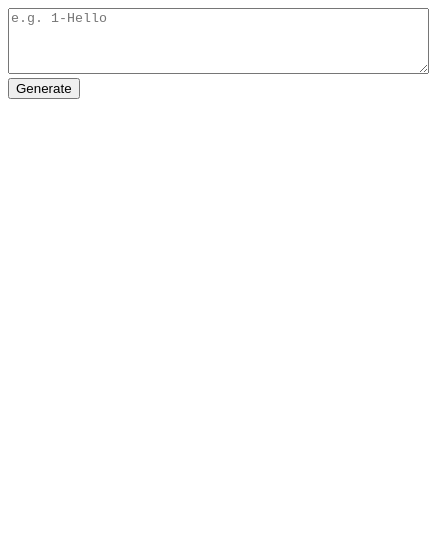
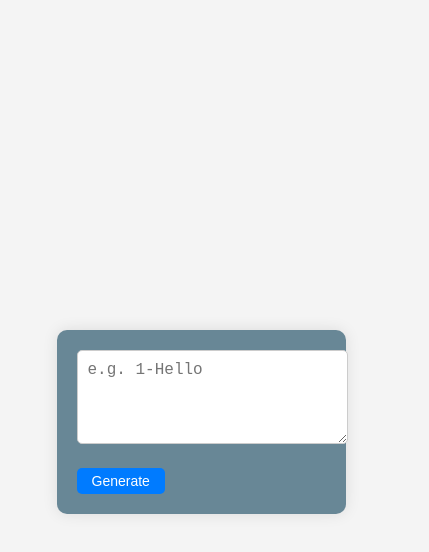
Before and after one commit to 6a6ak/Chart2Do, a plain HTML site: page index.html in a window 390 px wide. Shown: the whole page, 429 px wide, since content can reach past the window. Drawn offline with Linux system fonts and the light colour scheme.

Commit message:
sofar so good

```diff
--- a/index.html
+++ b/index.html
@@ -7,11 +7,19 @@
     <link rel="stylesheet" href="styles.css">
 </head>
 <body>
-    <div>
-        <textarea id="inputText" rows="4" cols="50" placeholder="e.g. 1-Hello"></textarea>
-        <button onclick="generateBoxes()">Generate</button>
+
+    <div id="inputSection">
+        <div class="textarea-container">
+            <textarea id="inputText" rows="4" placeholder="e.g. 1-Hello"></textarea>
+            <button class="button" onclick="generateBoxes()">Generate</button>
+        </div>
     </div>
-    <div id="outputContainer"></div>
+
+    <div id="chartSection" style="display: none;">
+        <button class="back-button" onclick="showInput()">Back</button>
+        <div id="outputContainer"></div>
+    </div>
+
     <script src="script.js"></script>
 </body>
-</html>
+ </html>
--- a/script.js
+++ b/script.js
@@ -1,9 +1,9 @@
 function generateBoxes() {
     const input = document.getElementById('inputText').value.trim();
-    const lines = input.split("\n");
+    const lines = input.split("\n").filter(line => line.trim() !== "");
 
     const outputContainer = document.getElementById('outputContainer');
-    outputContainer.innerHTML = ''; // clear previous boxes
+    outputContainer.innerHTML = '';
 
     lines.forEach((line, index) => {
         const [num, text] = line.split('-');
@@ -13,9 +13,26 @@ function generateBoxes() {
         lineDiv.className = 'line';
 
         texts.forEach((t) => {
+            // Create checkbox
+            const checkbox = document.createElement('input');
+            checkbox.type = 'checkbox';
+            checkbox.addEventListener('change', function() {
+                if (this.checked) {
+                    boxContent.classList.add('text-strike');
+                } else {
+                    boxContent.classList.remove('text-strike');
+                }
+            });
+
             const box = document.createElement('div');
             box.className = 'box';
-            box.textContent = `${num}- ${t}`;
+
+            const boxContent = document.createElement('span');
+            boxContent.textContent = `${num}- ${t}`;
+
+            // Append elements
+            box.appendChild(checkbox);
+            box.appendChild(boxContent);
             lineDiv.appendChild(box);
         });
 
@@ -28,4 +45,14 @@ function generateBoxes() {
             outputContainer.appendChild(arrow);
         }
     });
+       // After generating boxes, hide input section and show chart section
+       document.getElementById('inputSection').style.display = 'none';
+       document.getElementById('chartSection').style.display = 'block';
 }
+
+
+function showInput() {
+    // Show the input section and hide the chart section
+    document.getElementById('inputSection').style.display = 'block';
+    document.getElementById('chartSection').style.display = 'none';
+}
--- a/styles.css
+++ b/styles.css
@@ -1,3 +1,15 @@
+
+body {
+    margin: 0;
+    font-family: Arial, sans-serif;
+    background-color: #f4f4f4;
+    /* Add these styles to center everything in the body */
+    display: flex;
+    justify-content: center;
+    align-items: center;
+    height: 100vh;
+}
+
 .box {
     padding: 10px;
     border: 2px solid black;
@@ -20,3 +32,75 @@
     text-align: center;
     margin-bottom: 20px;
 }
+
+.text-strike {
+    text-decoration: line-through;
+    color: red;
+}
+
+.button {
+    background-color: #007BFF;
+    color: #ffffff;
+    padding: 10px 20px;
+    border: none;
+    border-radius: 5px;
+    cursor: pointer;
+    transition: 0.3s;
+    display: block; /* This ensures the button sits below the textarea */
+    margin-top: 10px;
+}
+
+.button:hover {
+    background-color: #0056b3;
+}
+
+/* This style ensures the textarea and button combination has a white background and is neatly padded */
+.textarea-container {
+    background-color: #688796;
+    padding: 20px;
+    border-radius: 10px;
+    box-shadow: 0 0 15px rgba(0, 0, 0, 0.1);
+    width:600px;
+}
+textarea {
+    width: 90%; /* It will occupy the full width of its container */
+    max-width: 600px;
+    border: 1px solid #ccc;
+    border-radius: 5px;
+    padding: 10px;
+    margin-bottom: 10px;
+    font-size: 16px;
+    resize: vertical;
+}
+.back-button {
+    position: absolute;
+    top: 10px;
+    left: 10px;
+    background-color: #007BFF;
+    color: #ffffff;
+    padding: 5px 10px;
+    border: none;
+    border-radius: 5px;
+    cursor: pointer;
+    transition: 0.3s;
+}
+
+.back-button:hover {
+    background-color: #0056b3;
+}
+@media (max-width: 768px) {
+    /* Adjust textarea and container width for small screens */
+    .textarea-container {
+        width: 90%;
+        margin: 0 auto;
+    }
+
+    textarea {
+        width: 100%;
+    }
+
+    .back-button, .button {
+        padding: 5px 15px;  /* Adjust padding for buttons */
+        font-size: 14px;   /* Reduce font size for buttons */
+    }
+}
```
